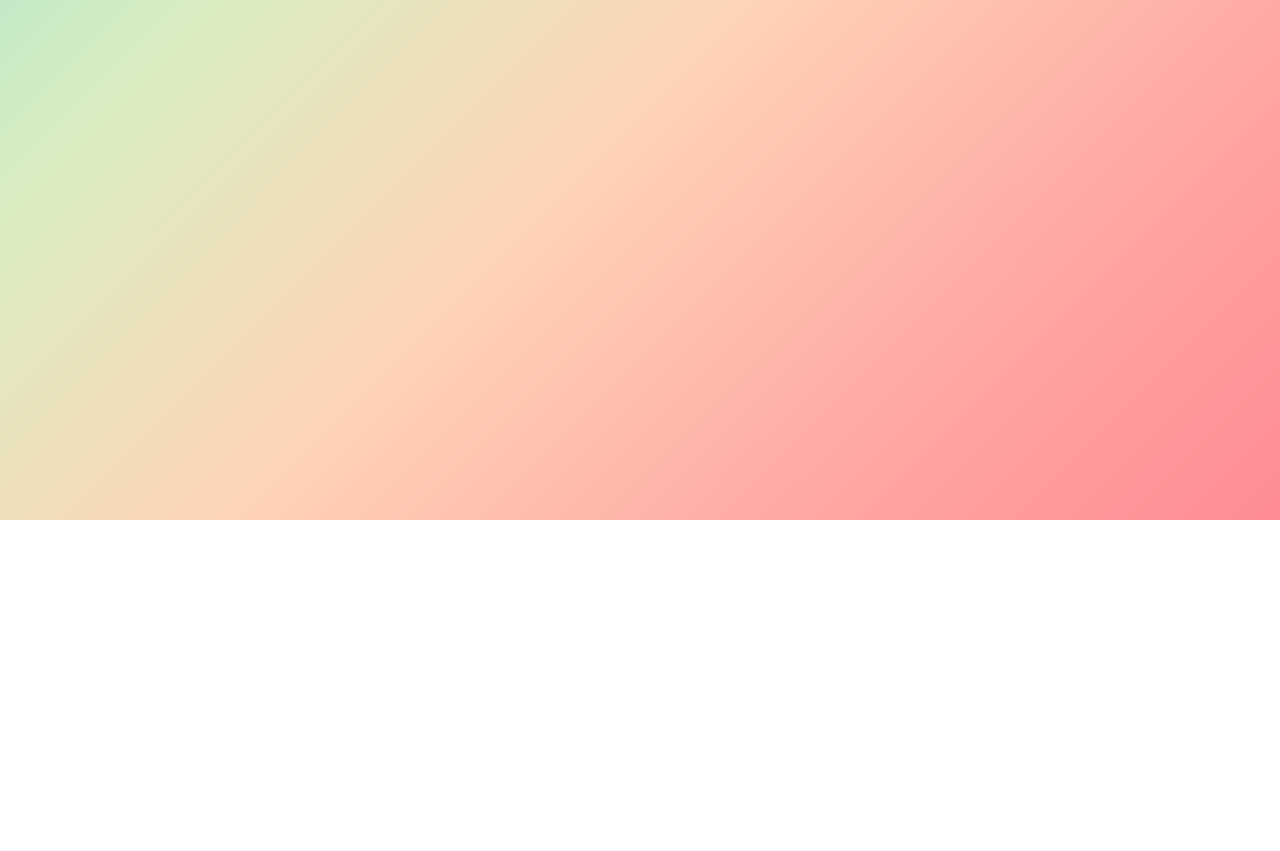
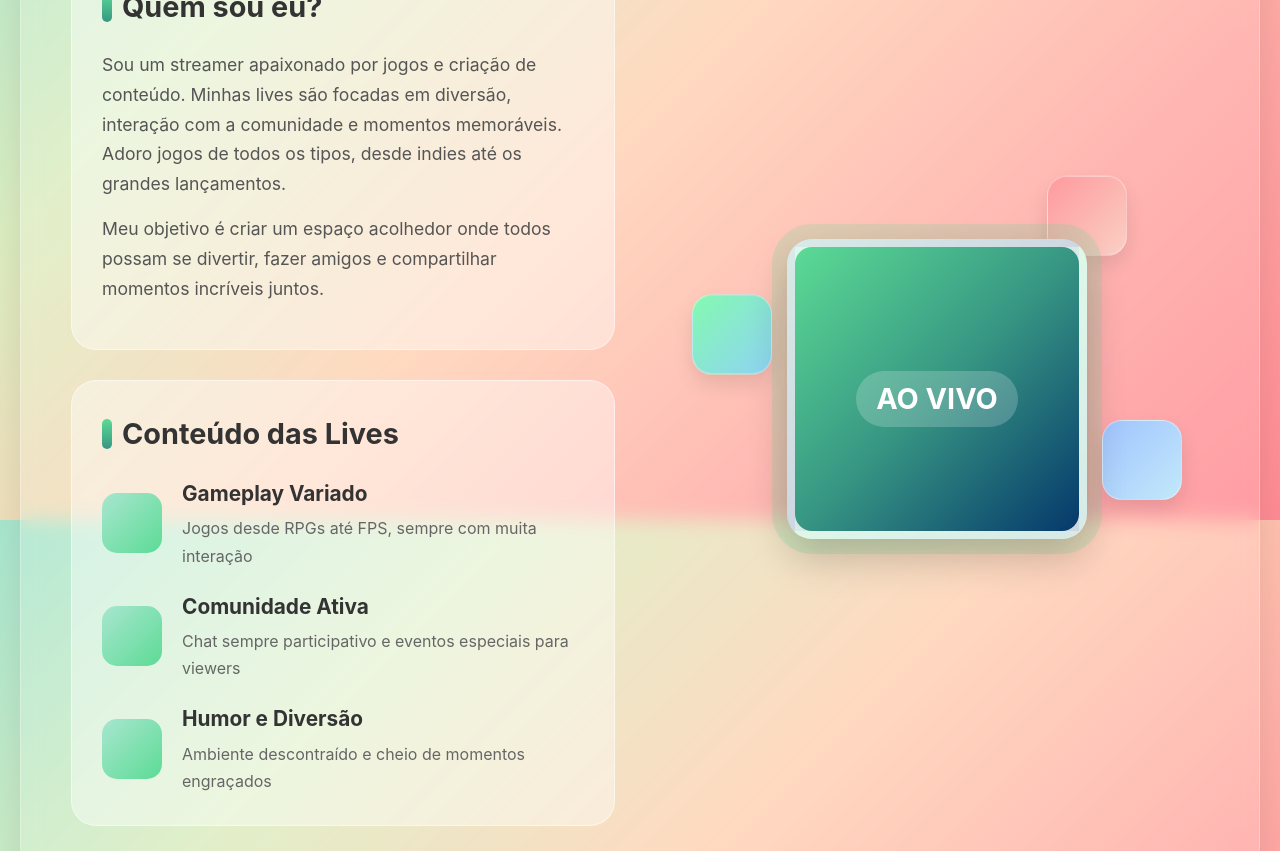
Before and after one commit to pedromartinspe07/twitch-site-pedromartss007, a React (Create React App) app in the folder frontend/: page / in a window 1280 px wide. Shown: the part 280-1131 px from the top of the page. Before the commit the page ends 800 px from the top, so only its background shows below. Built offline with nearby package versions, Linux system fonts and the light colour scheme; the HTML template or start-up script is replaced by a standard one.

Commit message:
Rename src/components/About.jsx to frontend/src/components/About.jsx

```diff
--- /dev/null
+++ b/frontend/src/components/About.jsx
@@ -0,0 +1,88 @@
+import React from 'react';
+import './About.css';
+
+const About = () => {
+  return (
+    <section className="about" id="sobre">
+      <h2 className="section-title">Sobre <span>Mim</span></h2>
+
+      <div className="about-content">
+        <div className="about-text">
+          <div className="about-card">
+            <h3>Quem sou eu?</h3>
+            <p>
+              Sou um streamer apaixonado por jogos e criação de conteúdo. Minhas lives são focadas em
+              diversão, interação com a comunidade e momentos memoráveis. Adoro jogos de todos os tipos,
+              desde indies até os grandes lançamentos.
+            </p>
+            <p>
+              Meu objetivo é criar um espaço acolhedor onde todos possam se divertir, fazer amigos e
+              compartilhar momentos incríveis juntos.
+            </p>
+          </div>
+
+          <div className="about-card">
+            <h3>Conteúdo das Lives</h3>
+            <div className="content-list">
+              <div className="content-item">
+                <div className="content-icon">
+                  <i className="fas fa-gamepad"></i>
+                </div>
+                <div className="content-info">
+                  <h4>Gameplay Variado</h4>
+                  <p>Jogos desde RPGs até FPS, sempre com muita interação</p>
+                </div>
+              </div>
+
+              <div className="content-item">
+                <div className="content-icon">
+                  <i className="fas fa-users"></i>
+                </div>
+                <div className="content-info">
+                  <h4>Comunidade Ativa</h4>
+                  <p>Chat sempre participativo e eventos especiais para viewers</p>
+                </div>
+              </div>
+
+              <div className="content-item">
+                <div className="content-icon">
+                  <i className="fas fa-laugh-beam"></i>
+                </div>
+                <div className="content-info">
+                  <h4>Humor e Diversão</h4>
+                  <p>Ambiente descontraído e cheio de momentos engraçados</p>
+                </div>
+              </div>
+            </div>
+          </div>
+        </div>
+
+        <div className="about-visual">
+          <div className="visual-container">
+            <div className="surreal-element surreal-1">
+              <i className="fas fa-cloud"></i>
+            </div>
+            <div className="surreal-element surreal-2">
+              <i className="fas fa-meteor"></i>
+            </div>
+            <div className="surreal-element surreal-3">
+              <i className="fas fa-satellite"></i>
+            </div>
+
+            <div className="about-image">
+              <div className="image-frame">
+                <div className="image-content">
+                  <i className="fas fa-video"></i>
+                  <div className="image-text">AO VIVO</div>
+                </div>
+                <div className="image-glow"></div>
+              </div>
+            </div>
+          </div>
+        </div>
+      </div>
+    </section>
+  );
+};
+
+export default About;
```
